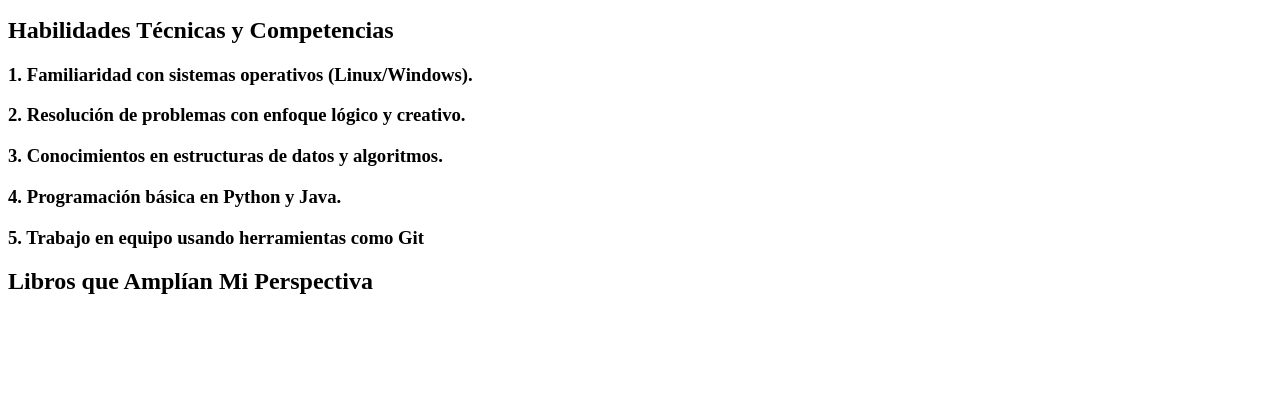
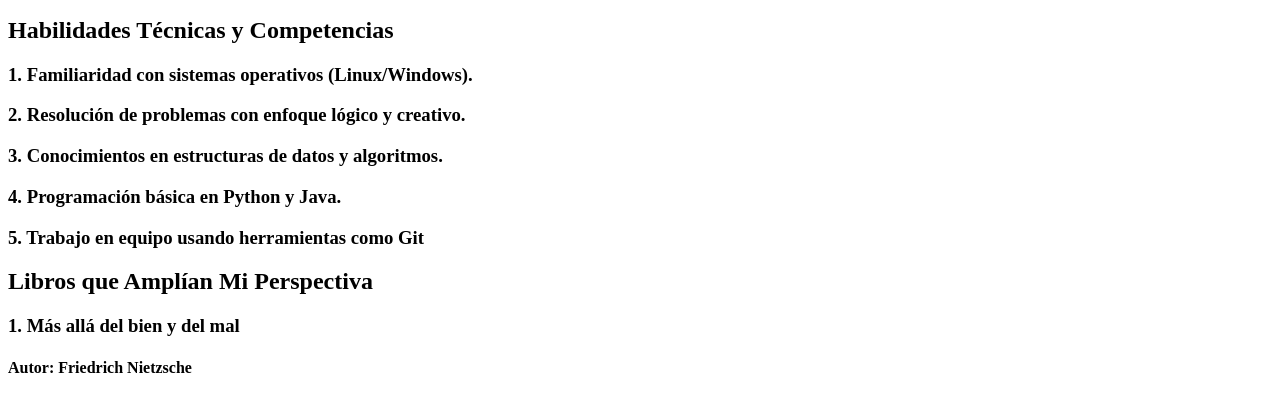
Before and after one commit to DiegoNavarro-19/portafolio_personal, a plain HTML site: page index.html in a window 1280 px wide. Shown: the part 127-538 px from the top of the page. Drawn offline with Linux system fonts and the light colour scheme.

Commit message:
Nombre de primer libro

```diff
--- a/index.html
+++ b/index.html
@@ -15,5 +15,7 @@
     <h3>4. Programación básica en Python y Java.</h3>
     <h3>5. Trabajo en equipo usando herramientas como Git</h3>
     <h2>Libros que Amplían Mi Perspectiva</h2>
+    <h3>1. Más allá del bien y del mal</h3>
+    <h4>Autor: Friedrich Nietzsche</h4>
 </body>
 </html>
```
